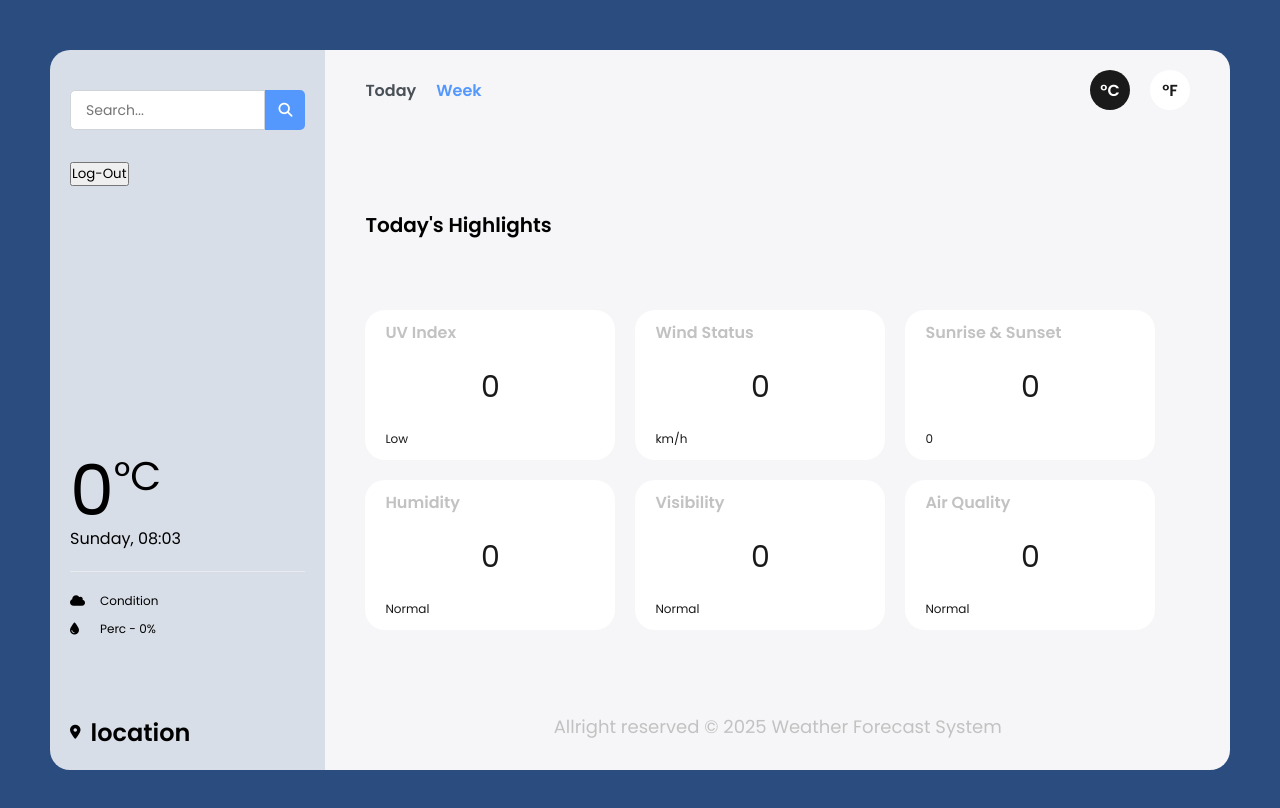
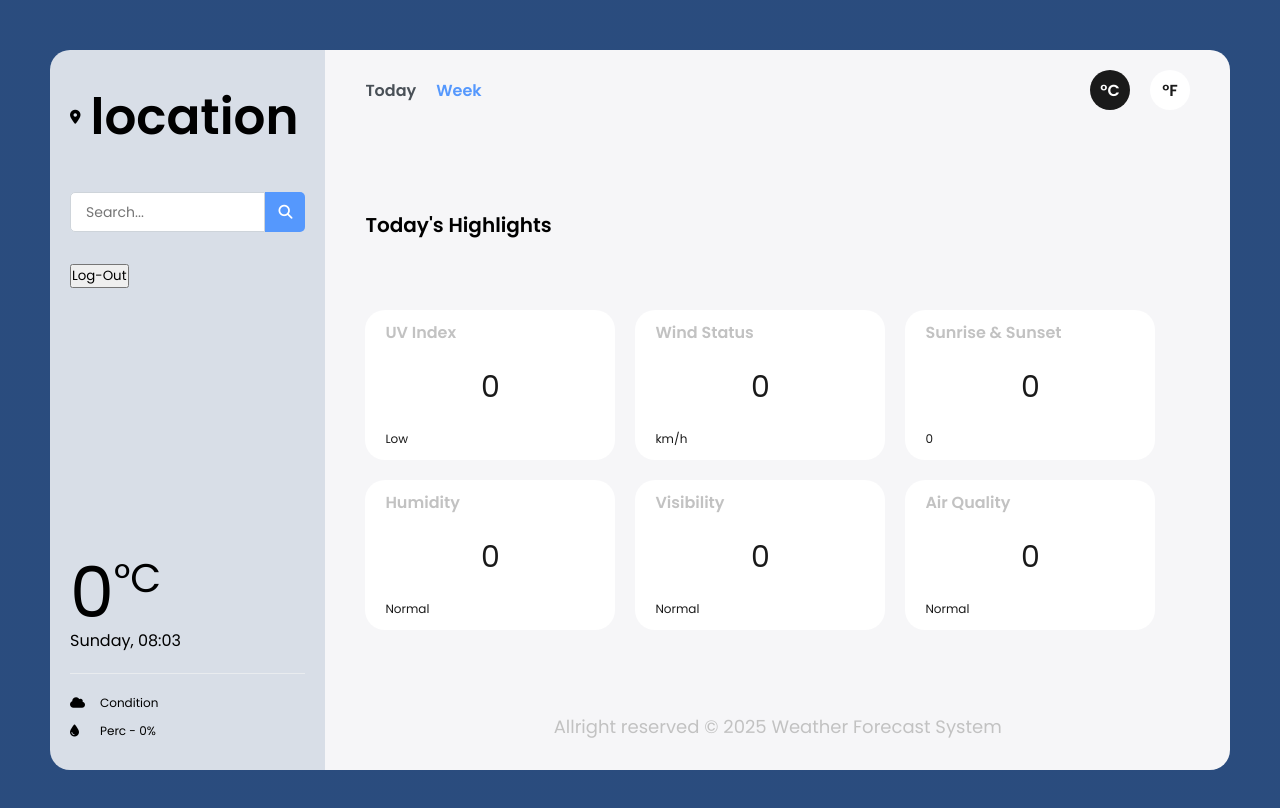
Before and after one commit to Boy2700/Agobo-weather-forcast-system, a plain HTML site: page dist/home.html in a window 1280 px wide. Drawn offline with Linux system fonts and the light colour scheme; no server answers.

Commit message:
text added

```diff
--- a/dist/home.html
+++ b/dist/home.html
@@ -14,6 +14,14 @@
     <!-- partial:index.partial.html -->
     <div class="wrapper">
         <div class="sidebar">
+              <div class="location">
+                <div class="location-icon">
+                    <i class="fas fa-map-marker-alt"></i>
+                </div>
+                <div class="location-text">
+                    <p id="location">location</p>
+                </div>
+            </div>
             <div>
                 <form class="search" id="search">
                     <input type="text" id="query" placeholder="Search..." />
@@ -42,14 +50,7 @@
                     </div>
                 </div>
             </div>
-            <div class="location">
-                <div class="location-icon">
-                    <i class="fas fa-map-marker-alt"></i>
-                </div>
-                <div class="location-text">
-                    <p id="location">location</p>
-                </div>
-            </div>
+
         </div>
         <div class="main">
             <nav>
--- a/dist/style.css
+++ b/dist/style.css
@@ -311,7 +311,7 @@ img {
     left: 50%;
     transform: translateX(-50%);
 }
-    .location-text p {
-        font-size: 24px; /* Increase this number for even bigger text */
+    #location {
+        font-size: 50px; /* Increase this number for even bigger text */
         font-weight: bold; /* Optional: makes it bolder */
     }
```
